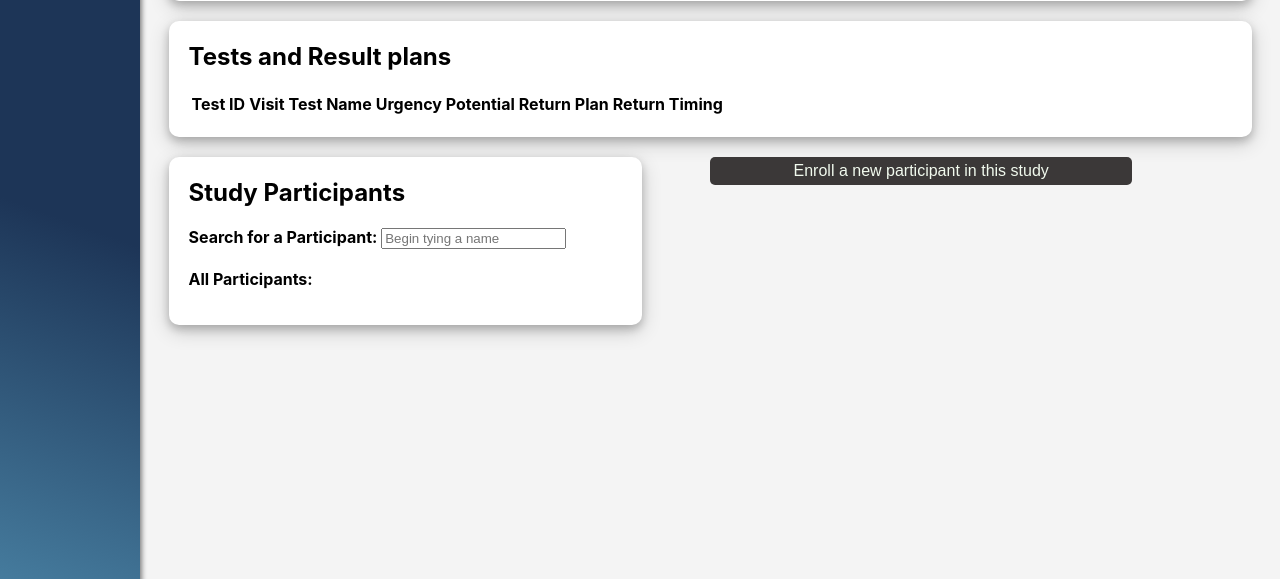
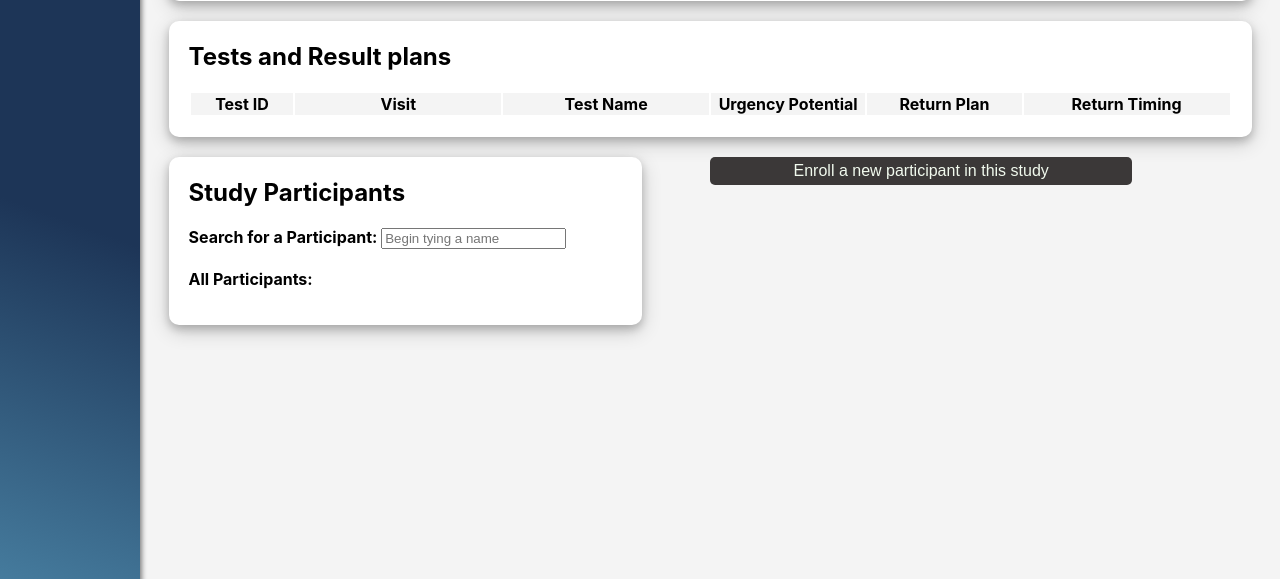
Before and after one commit to lisamartelly/return-of-results, a Flask app: template templates/study_details.html in a window 1280 px wide. Shown: the part 221-800 px from the top of the page. Run offline with Flask 2, Linux system fonts and the light colour scheme; the template is opened without the code that fills it, so the values that code supplies are empty; some libraries are stand-ins or nearby versions.

Commit message:
updated study details table

```diff
--- a/templates/participant_all_details.html
+++ b/templates/participant_all_details.html
@@ -47,7 +47,7 @@
         <tbody>
             {% for study in participant.studies %}
             <tr>
-                <td>{{study.study_name}}</td>
+                <td><a href="/studies/{{study.study_id}}">{{study.study_name}}</a></td>
                 <td>{{study.study_id}}</td>
                 <td>{{study.status}}</td>
                 <td><a href="/results?participantId={{participant.participant_id}}&studyId={{study.study_id}}">Add results</a></td>
--- a/templates/study_details.html
+++ b/templates/study_details.html
@@ -27,15 +27,15 @@
 
     <div class="basic-box">
         <h2>Tests and Result plans</h2>
-        <table>
+        <table class="details-table">
             <thead>
                 <tr>
-                    <td><b>Test ID</b></td>
-                    <td><b>Visit</b></td>
-                    <td><b>Test Name</b></td>
-                    <td><b>Urgency Potential</b></td>
-                    <td><b>Return Plan</b></td>
-                    <td><b>Return Timing</b></td>
+                    <td style="width: 10%;"><b>Test ID</b></td>
+                    <td style="width: 20%;"><b>Visit</b></td>
+                    <td style="width: 20%;"><b>Test Name</b></td>
+                    <td style="width: 15%;"><b>Urgency Potential</b></td>
+                    <td style="width: 15%;"><b>Return Plan</b></td>
+                    <td style="width: 20%;"><b>Return Timing</b></td>
                 </tr>
             </thead>
             <tbody>
```
